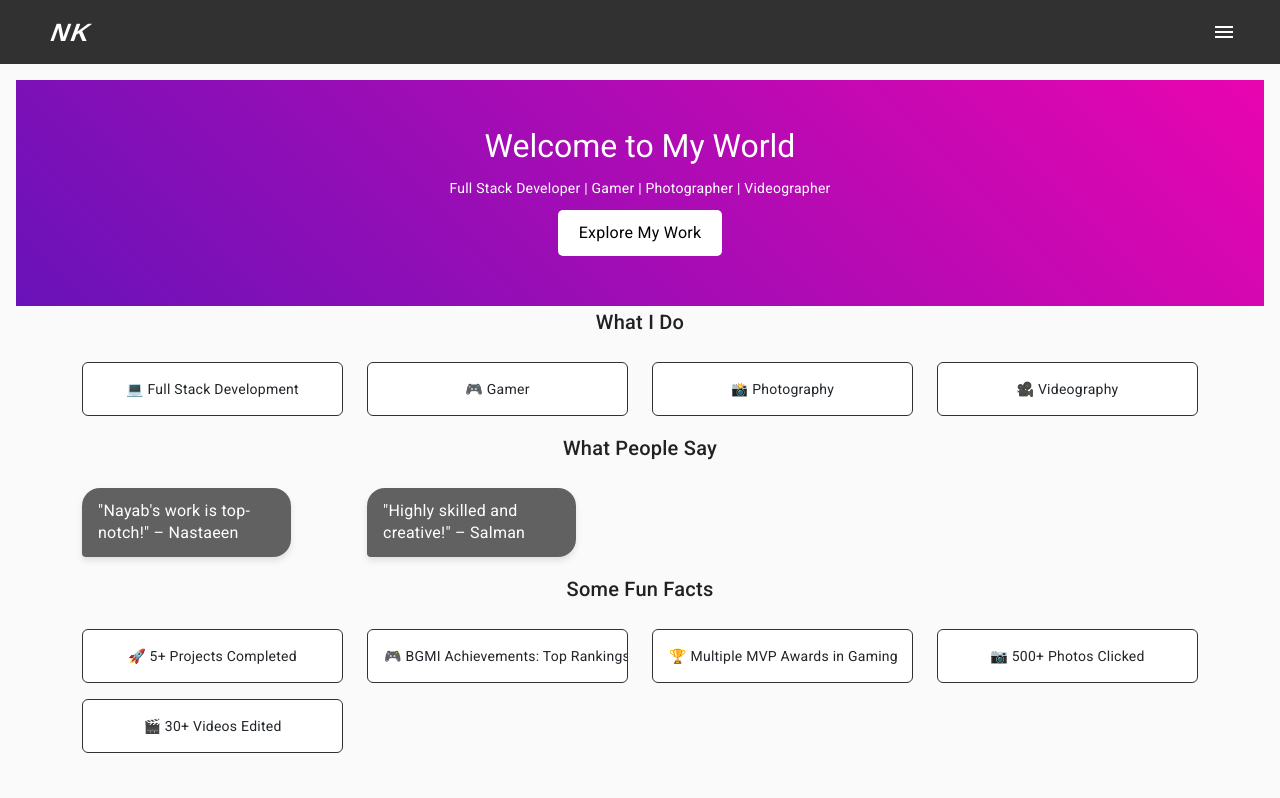
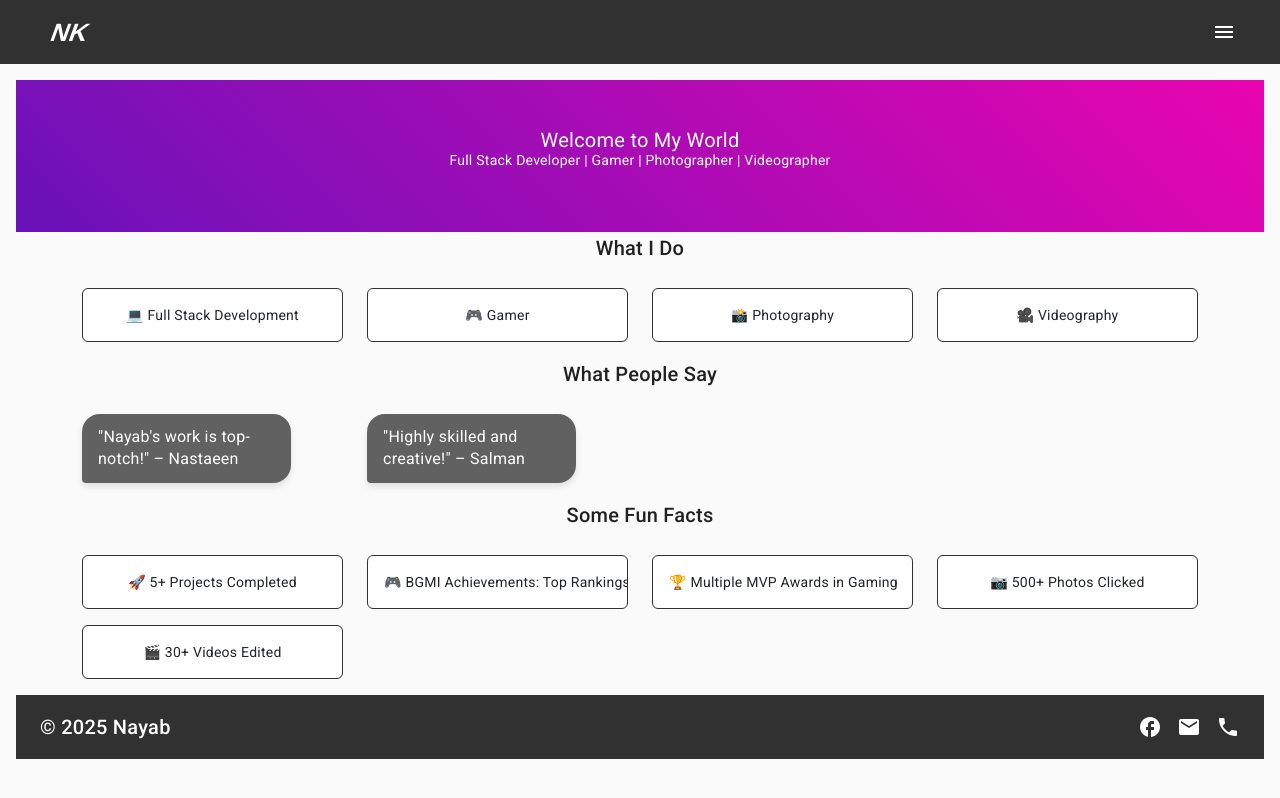
Before and after one commit to iamnayab/NayabKhan, an Angular app: page /home in a window 1280 px wide. Shown: the top 798 px of the page. Built offline with nearby package versions, Linux system fonts and the light colour scheme.

Commit message:
some changes

```diff
--- a/src/app/app.component.css
+++ b/src/app/app.component.css
@@ -1,39 +1,26 @@
-.nk-logo {
+.logo {
     color: white;
     font-size: 25px;
     font-weight: bold;
     font-family: 'Arial', sans-serif;
-    display: inline-block;
-    text-transform: uppercase;
-    letter-spacing: 2px;
     padding: 10px 20px;
-    border-radius: 10px;
     display: flex;
     align-items: center;
     justify-content: center;
     width: fit-content;
+    cursor: pointer;
+    transform: skew(-20deg);
   }
+
   .mat-toolbar {
     background-color: #313131 !important;
     color: white !important;
-  }
-
-  .n{
-    transform: skew(-20deg);
-  }
-  .k{
-    transform: skew(-20deg);
   }
 
   .toolbar {
     display: flex;
     align-items: center;
     padding: 0 16px;
-  }
-
-  .logo {
-    font-size: 24px;
-    font-weight: bold;
   }
 
   .spacer {
@@ -48,3 +35,7 @@
     height: calc(100vh - 64px);
     padding: 16px;
   }
+
+  mat-sidenav {
+    transition: width 0.3s ease-in-out !important;
+}
--- a/src/app/app.component.html
+++ b/src/app/app.component.html
@@ -1,17 +1,17 @@
 <mat-toolbar class="toolbar">
     <mat-toolbar-row>
-        <div class="nk-logo">
-            <span class="n">N</span><span class="k">K</span>
+        <div routerLink="/home">
+            <span class="logo">NK</span>
         </div>
-        <span class="spacer"></span> <!-- Pushes the menu icon to the right -->
+        <span class="spacer"></span>
         <button mat-icon-button (click)="sidenav.toggle()">
-            <mat-icon>menu</mat-icon>  <!-- Menu on the Right -->
+            <mat-icon>menu</mat-icon>
         </button>
     </mat-toolbar-row>
 </mat-toolbar>
 
 <mat-sidenav-container class="sidenav-container">
-    <mat-sidenav #sidenav mode="side" position="end">
+    <mat-sidenav #sidenav  position="end"  [style.width]="sidenav.opened ? '200px' : '150px'">
         <mat-nav-list>
             <a mat-list-item routerLink="/home" (click)="sidenav.close()">Home</a>
             <a mat-list-item routerLink="/portfolio" (click)="sidenav.close()">Portfolio</a>
@@ -24,6 +24,7 @@
     <mat-sidenav-content>
         <div class="content-container">
             <router-outlet></router-outlet>
+            <app-footer></app-footer>
         </div>
     </mat-sidenav-content>
 </mat-sidenav-container>
--- a/src/app/app.module.ts
+++ b/src/app/app.module.ts
@@ -20,7 +20,8 @@ import {MatExpansionModule} from  '@angular/material/expansion';
 import {MatToolbarModule} from '@angular/material/toolbar';
 import {MatSidenavModule} from '@angular/material/sidenav';
 import {MatIconModule} from '@angular/material/icon'
-import {MatListModule} from '@angular/material/list'
+import {MatListModule} from '@angular/material/list';
+import { FooterComponent } from './footer/footer.component'
 
 
 
@@ -32,7 +33,8 @@ import {MatListModule} from '@angular/material/list'
     NotFoundComponent,
     AdminComponent,
     BlogComponent,
-    LoginComponent
+    LoginComponent,
+    FooterComponent
 
   ],
   imports: [
--- /dev/null
+++ b/src/app/footer/footer.component.css
@@ -0,0 +1,38 @@
+.footer {
+    width: 100%;
+    display: flex;
+    justify-content: center;
+    align-items: center;
+    padding: 10px;
+    margin-top: auto;
+    background-color: #313131 !important;
+    color: white !important;
+
+}
+
+.footer-content {
+    display: flex;
+    width: 100%;
+    max-width: 1200px;
+    align-items: center;
+}
+
+.spacer {
+    flex: 1;
+}
+
+.social-links {
+    display: flex;
+    gap: 15px;
+}
+
+.social-links a {
+    color: white;
+    text-decoration: none;
+    display: flex;
+    align-items: center;
+}
+
+mat-icon {
+    font-size: 24px;
+}
--- /dev/null
+++ b/src/app/footer/footer.component.html
@@ -0,0 +1,20 @@
+<mat-toolbar class="footer">
+    <div class="footer-content">
+        <span>&copy; 2025 Nayab</span>
+        <span class="spacer"></span>
+        <div class="social-links">
+            <a href="https://www.instagram.com/iam.nayab" target="_blank" aria-label="Instagram">
+                <mat-icon>instagram</mat-icon>
+            </a>
+            <a href="https://www.facebook.com/iamnayab02" target="_blank" aria-label="Facebook">
+                <mat-icon>facebook</mat-icon>
+            </a>
+            <a href="mailto:nayabkhan0202@gmail.com" aria-label="Gmail">
+                <mat-icon>email</mat-icon>
+            </a>
+            <a routerLink="/contact" aria-label="Contact">
+                <mat-icon>phone</mat-icon>
+            </a>
+        </div>
+    </div>
+</mat-toolbar>
--- a/src/app/home/home.component.css
+++ b/src/app/home/home.component.css
@@ -1,3 +1,7 @@
+.heading{
+    font-size: 20px;
+}
+
 body {
     font-family: Arial, sans-serif;
     margin: 0;
--- a/src/app/home/home.component.html
+++ b/src/app/home/home.component.html
@@ -1,8 +1,7 @@
 <section class="hero">
     <div class="hero-content">
-        <h1>Welcome to My World</h1>
+        <div class="heading">Welcome to My World</div>
         <p id="animated-text">Full Stack Developer | Gamer | Photographer | Videographer</p>
-        <a href="/portfolio" class="btn">Explore My Work</a>
     </div>
 </section>
 
```
Also changed, not shown: src/app/footer/footer.component.ts (added, +10 -0 lines), 1 other file (tests, documents, lock files or other folders).
